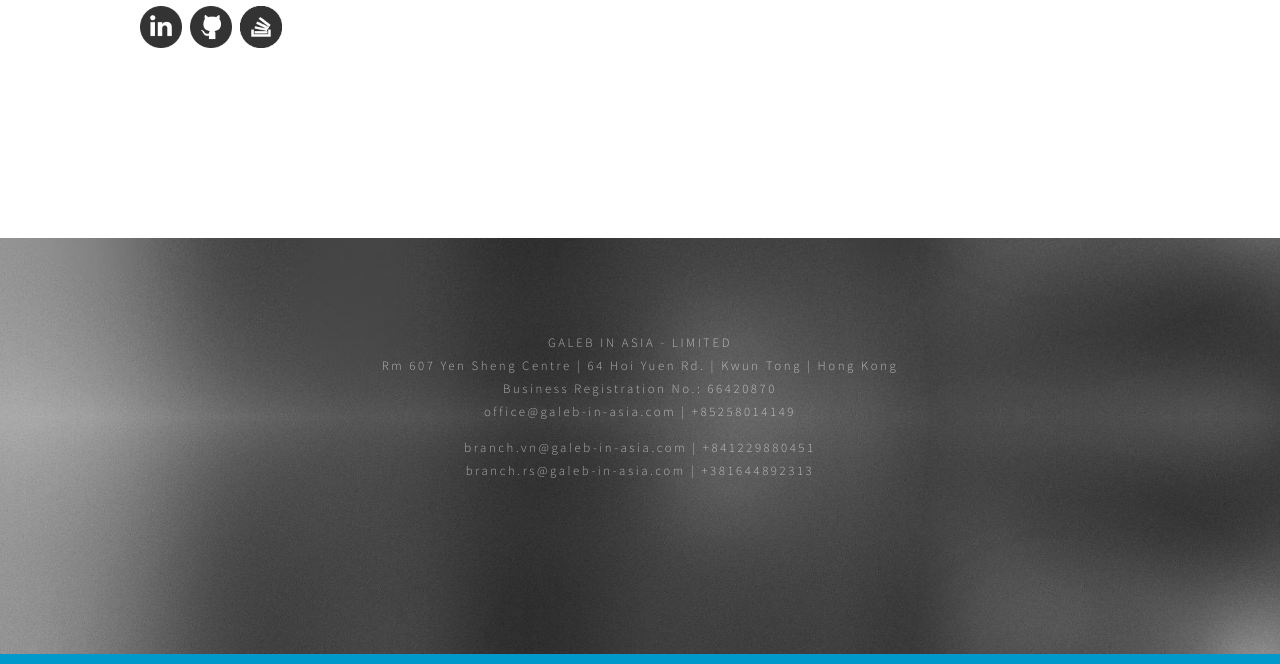
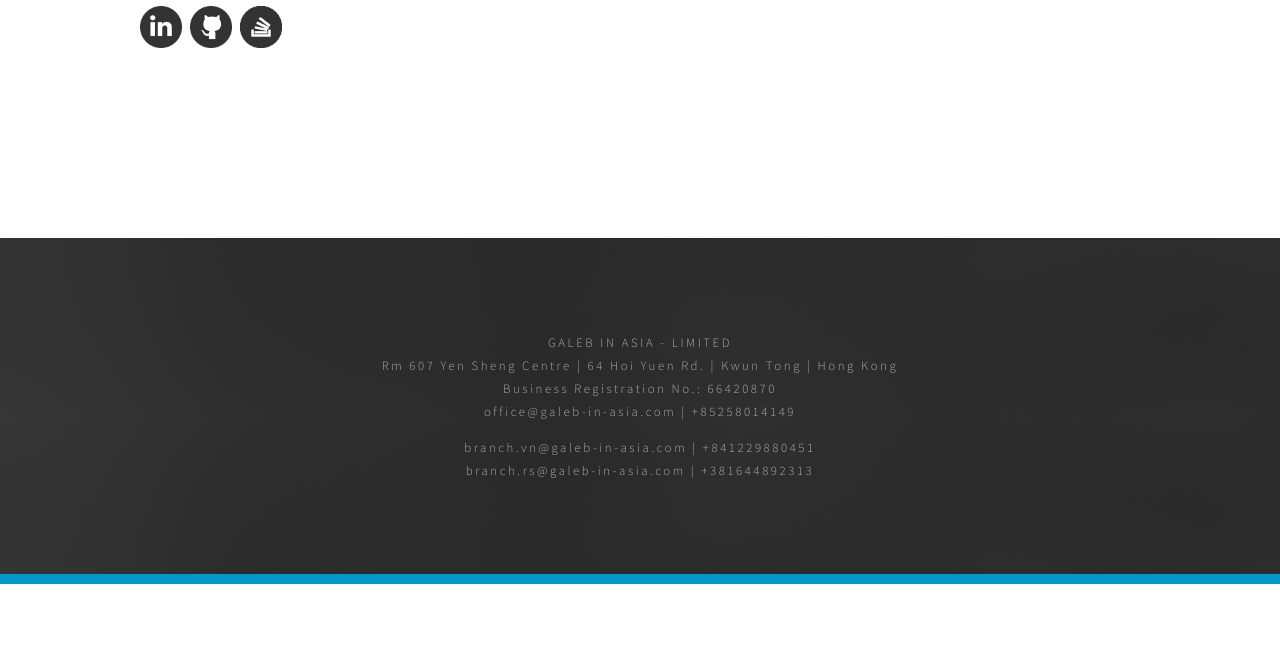
Before and after one commit to Ghost990/web-repo-for-galeb-in-asia, a PHP site: page / in a window 1280 px wide. Shown: the part 2574-3238 px from the top of the page. After the commit the page ends 3158 px from the top, so only its background shows below. Run offline with PHP 8.4, Linux system fonts and the light colour scheme; some libraries are stand-ins or nearby versions.

Commit message:
added deployment and html footer fix

```diff
--- a/src/default.css
+++ b/src/default.css
@@ -440,6 +440,7 @@
 {
 	overflow: hidden;
 	padding: 5em 0em;
+	background-color:rgba(42, 42, 42, 0.9);
 }
 
 #contact p
--- a/src/index.html
+++ b/src/index.html
@@ -106,7 +106,7 @@
 				</div>
 			</div>
 		</div>
-		<div id="contact" class="container">
+		<div id="contact">
 			<p>
 				GALEB IN ASIA - LIMITED<br/>
 				Rm 607 Yen Sheng Centre | 64 Hoi Yuen Rd. | Kwun Tong | Hong Kong<br/>
```
Also changed, not shown: README.md (added), 2 other files.
